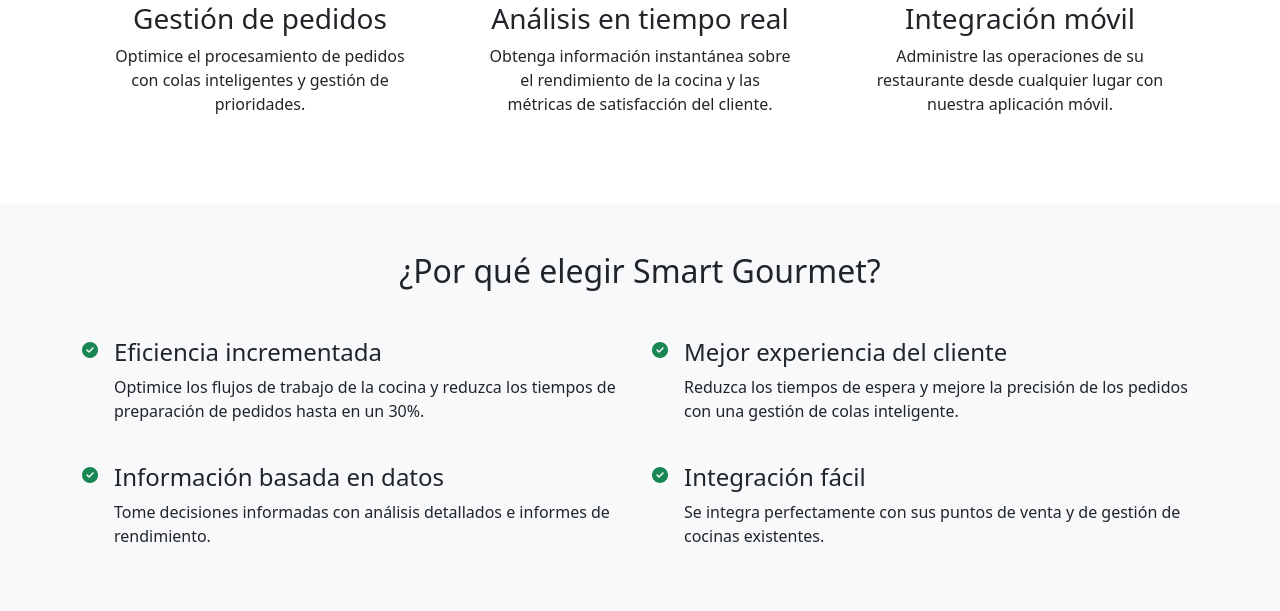
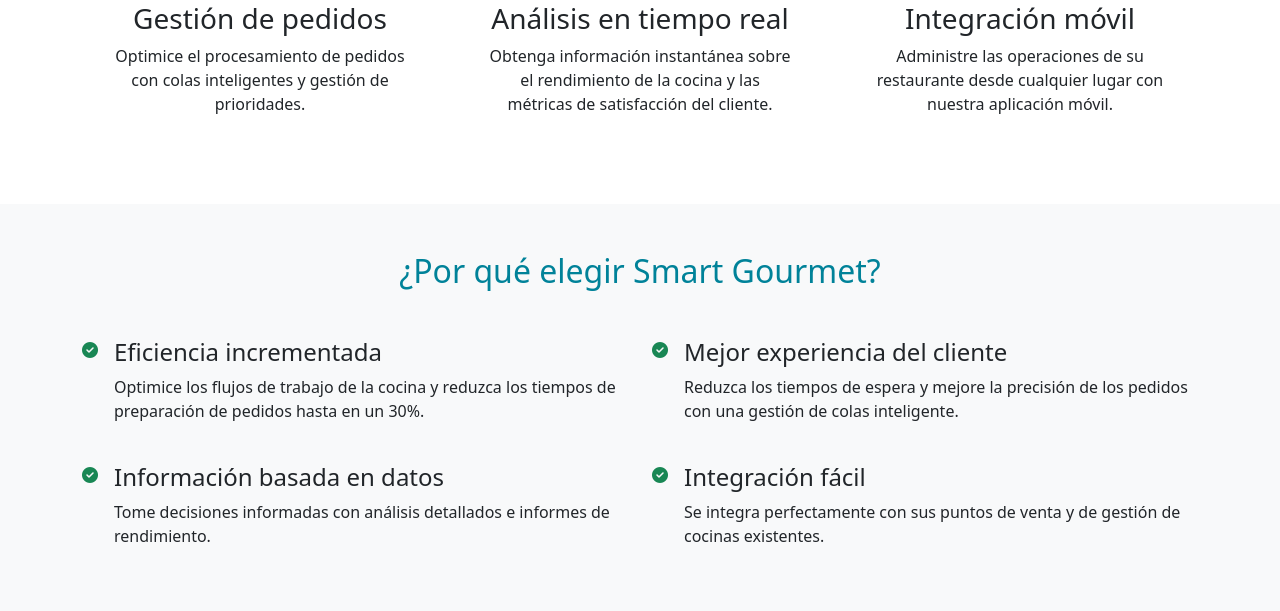
Before and after one commit to fpalaci0s/SmartGourmet, a Django app: page / in a window 1280 px wide. Shown: the part 870-1481 px from the top of the page. Run offline with Django 4.2, Linux system fonts and the light colour scheme; some libraries are stand-ins or nearby versions.

Commit message:
se cambia el color?

```diff
--- a/websiteDjango/smartGourmetProject/static/css/landing.css
+++ b/websiteDjango/smartGourmetProject/static/css/landing.css
@@ -36,3 +36,7 @@
     background-color: var(--primary-color);
     border-color: var(--primary-color);
 }
+
+.text-custom-title {
+    color: var(--secondary-color) !important;
+}
--- a/websiteDjango/smartGourmetProject/templates/gourmetApp/index.html
+++ b/websiteDjango/smartGourmetProject/templates/gourmetApp/index.html
@@ -90,7 +90,7 @@
     <!-- Seccion beneficios -->
     <section id="benefits" class="py-5 bg-light">
         <div class="container">
-            <h2 class="text-center mb-5">¿Por qué elegir Smart Gourmet?</h2>
+            <h2 class="text-center mb-5 text-custom-title">¿Por qué elegir Smart Gourmet?</h2>
             <div class="row g-4">
                 <div class="col-md-6">
                     <div class="d-flex align-items-start">
```
